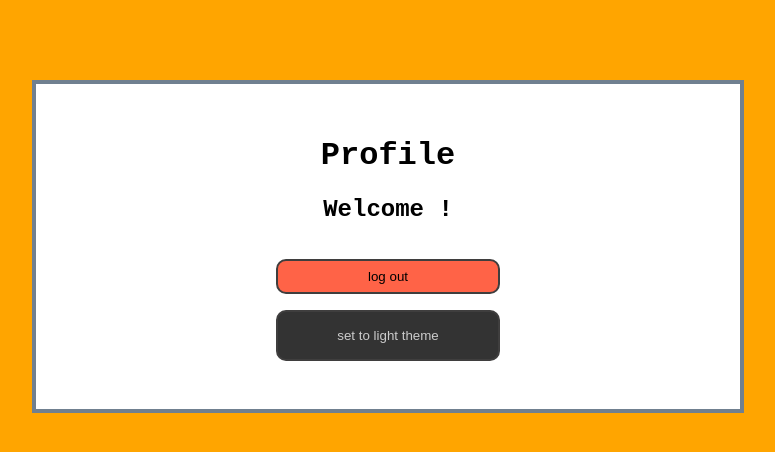
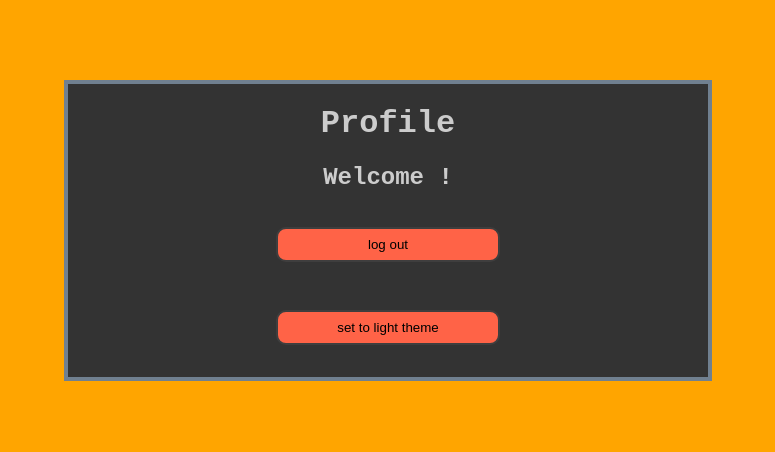
Before and after one commit to ktllama/logincontextapi, a React (Create React App) app: page / in a window 1280 px wide. Both pictures are taken after a click on the button "LOGIN". Shown: the top 452 px of the page, without its empty margins (252-1027 px from the left). Built offline with nearby package versions, Linux system fonts and the light colour scheme.

Commit message:
profile theme

```diff
--- a/src/App.css
+++ b/src/App.css
@@ -3,12 +3,15 @@ body {
   padding: 0;
   background-color: orange; }
 
+h1{
+  padding: 0;
+}
+
 .loginbox{
   background-color: white;
   width:50%;
   margin: auto;
-  margin-top:5rem;
-  padding: 2rem;
+  margin-top: 5rem;
   font-family: 'Courier New', Courier, monospace;
   text-align: center;
   border: slategray 4px solid;
@@ -32,4 +35,5 @@ button{
   border: rgb(63, 62, 62) 2px solid;
   border-radius: 10px;
   margin-top:1rem;
+  margin-bottom: 2rem;;
 }
--- a/src/Profile.js
+++ b/src/Profile.js
@@ -9,10 +9,8 @@ export const Profile = () => {
     //we are grabbing username here not set username bc thats the variable that we want for this component
 
     const themeStyles = {
-        backgroundColor: darkTheme ? '#333' : '#ccc',
+        backgroundColor: darkTheme ? '#333' : '#FFF',
         color:darkTheme ? '#ccc' : '#333',
-        padding: '1rem',
-        margin: '1rem'
     }
 
     function toggleTheme() {
@@ -20,14 +18,14 @@ export const Profile = () => {
       }
 
     return (
-        <div className='loginbox'>
-            <h1>Profile</h1>
-            <h2>Welcome {username}! </h2>
-            <button onClick={() => {setShowProfile(false)}}> log out</button>
-<br />
-            <button style={themeStyles} onClick={toggleTheme}>{darkTheme ? 'set to light theme' : 'set to dark theme'} </button>
+        <div className='loginbox' style={themeStyles}>
+                <h1>Profile</h1>
+                <h2>Welcome {username}! </h2>
+                <button onClick={() => {setShowProfile(false)}}> log out</button>
+                <br />
+                <button onClick={toggleTheme}>{darkTheme ? 'set to light theme' : 'set to dark theme'} </button>
 
 
-        </div>
+            </div>
     )
 }
```
